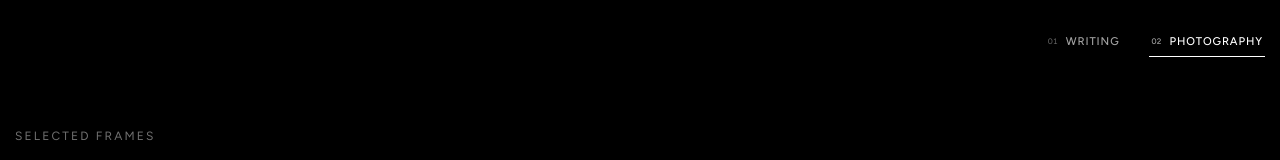
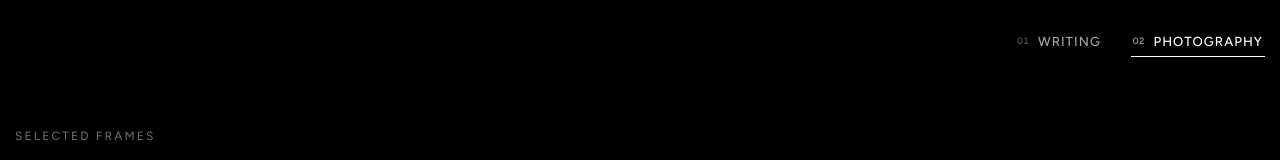
Before and after one commit to TalismanTechnology/lucashaines.com, a React (Vite) app: page /photography in a window 1280 px wide. Shown: the top 160 px of the page. Built offline with nearby package versions, Linux system fonts and the light colour scheme.

Commit message:
Increase navigation label size

```diff
--- a/src/index.css
+++ b/src/index.css
@@ -74,10 +74,10 @@
   display: inline-flex;
   min-height: 44px;
   align-items: center;
-  gap: 8px;
+  gap: 9px;
   padding: 0 2px;
   color: rgba(255, 255, 255, 0.64);
-  font-size: 0.7rem;
+  font-size: 0.82rem;
   font-weight: 500;
   letter-spacing: 0.08em;
   line-height: 1;
@@ -126,7 +126,7 @@
 
 .editorial-nav-index {
   color: rgba(255, 255, 255, 0.36);
-  font-size: 0.5rem;
+  font-size: 0.58rem;
   font-variant-numeric: tabular-nums;
   letter-spacing: 0;
   transform: translateY(-1px);
```
